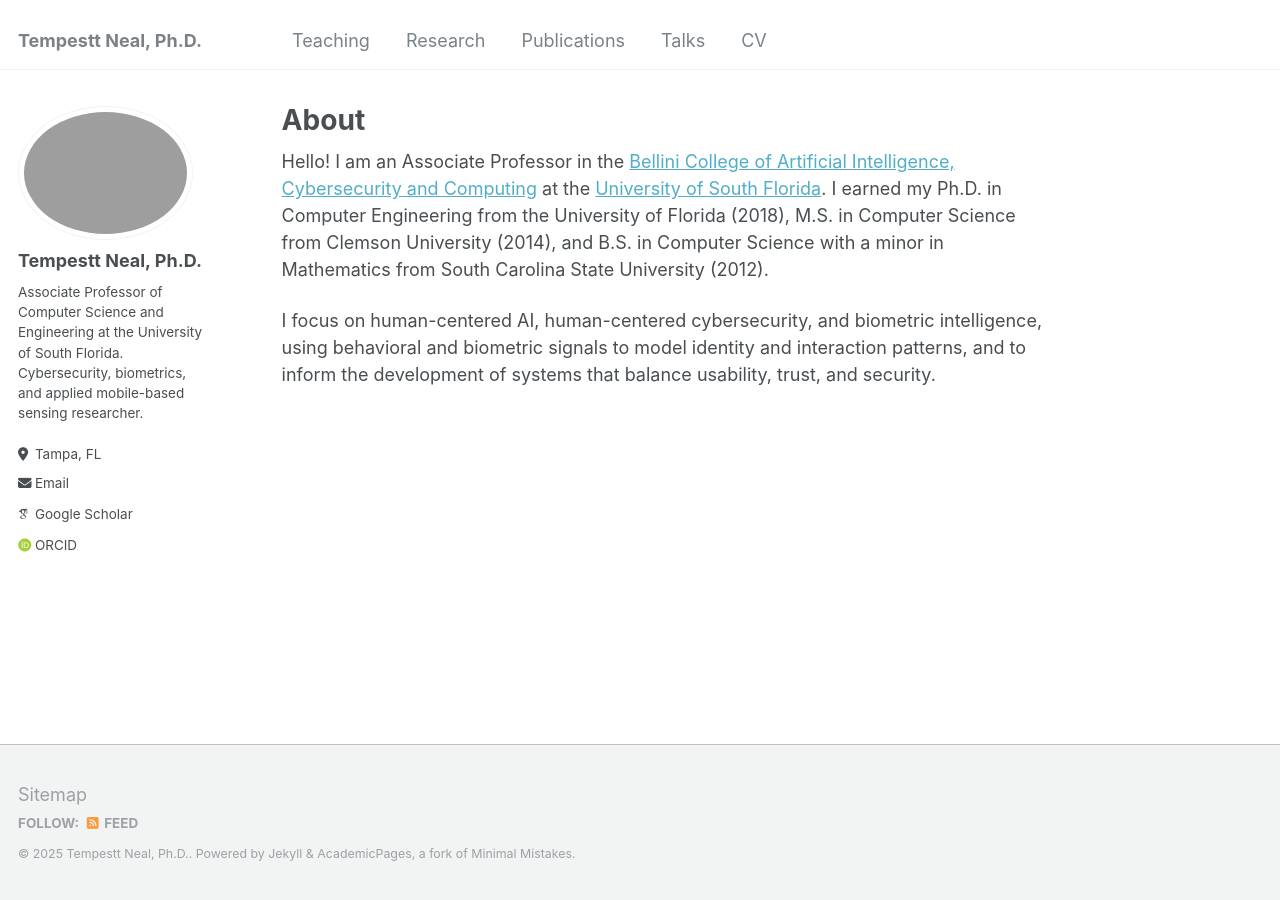
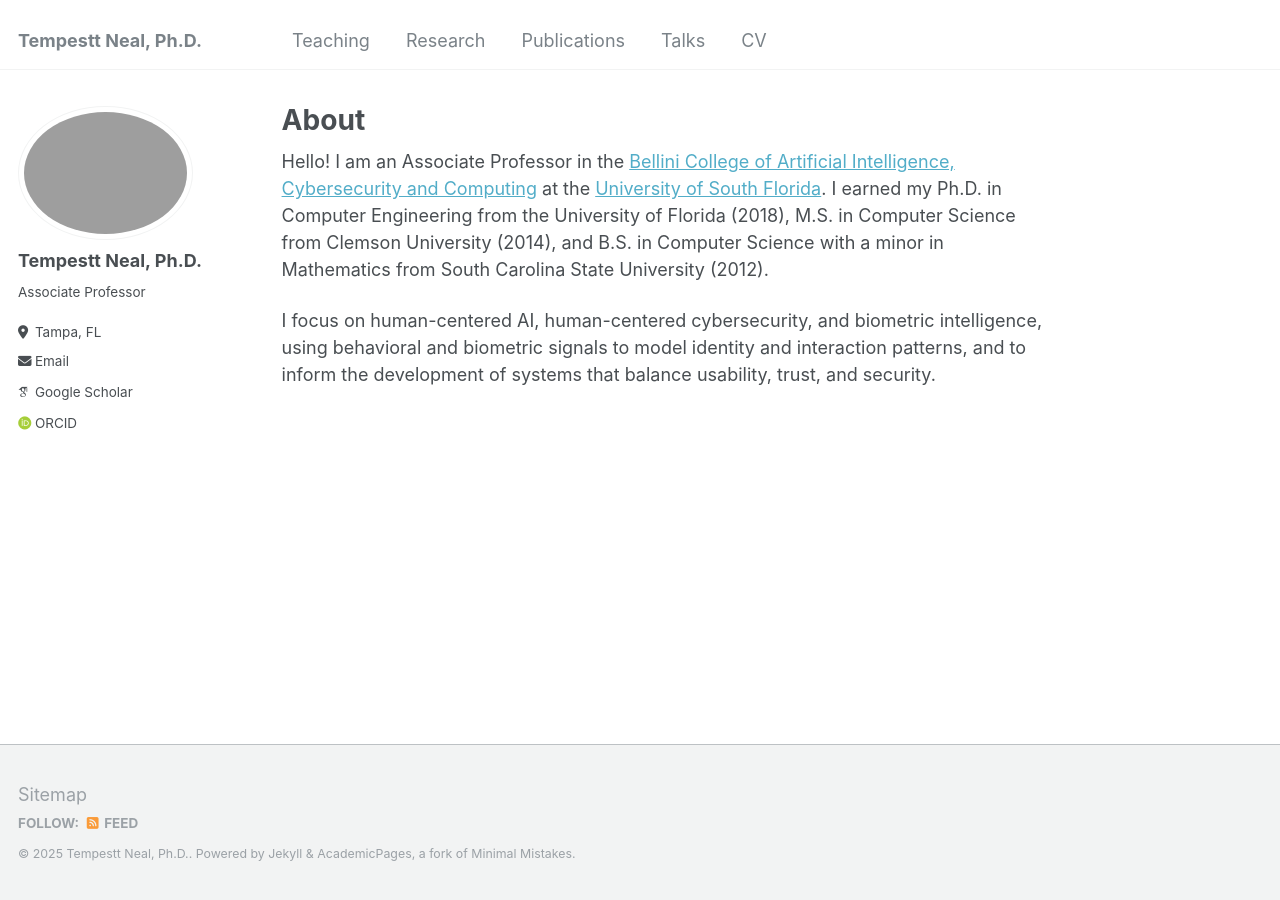
Before and after one commit to tempestt-neal/home, a Jekyll site: the page built from _pages/about.md, in a window 1280 px wide. Built offline with Jekyll 4.4.1, drawn with Linux system fonts in a browser that asks for light colours; some web fonts are replaced.

Commit message:
Update _config.yml

```diff
--- a/_config.yml
+++ b/_config.yml
@@ -24,7 +24,7 @@ author:
   avatar           : "profile.png"
   name             : "Tempestt Neal, Ph.D."
   pronouns         : # "she/her"
-  bio              : "Associate Professor of Computer Science and Engineering at the University of South Florida. Cybersecurity, biometrics, and applied mobile-based sensing researcher."
+  bio              : "Associate Professor"
   location         : "Tampa, FL"
   employer         : # "Associate Professor, University of South Florida" #, Department of Computer Science and Engineering"
   uri              : # URL
```
